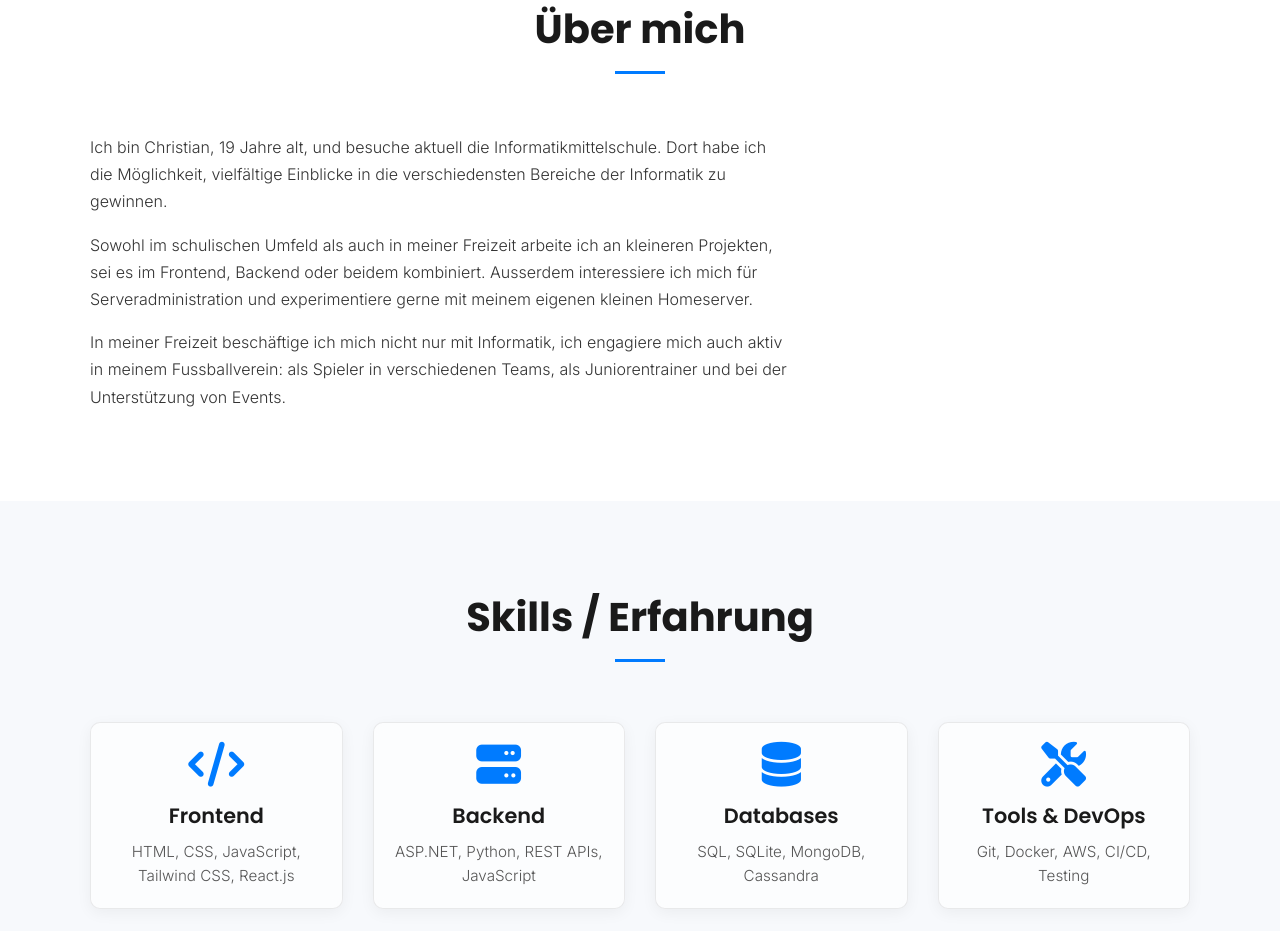
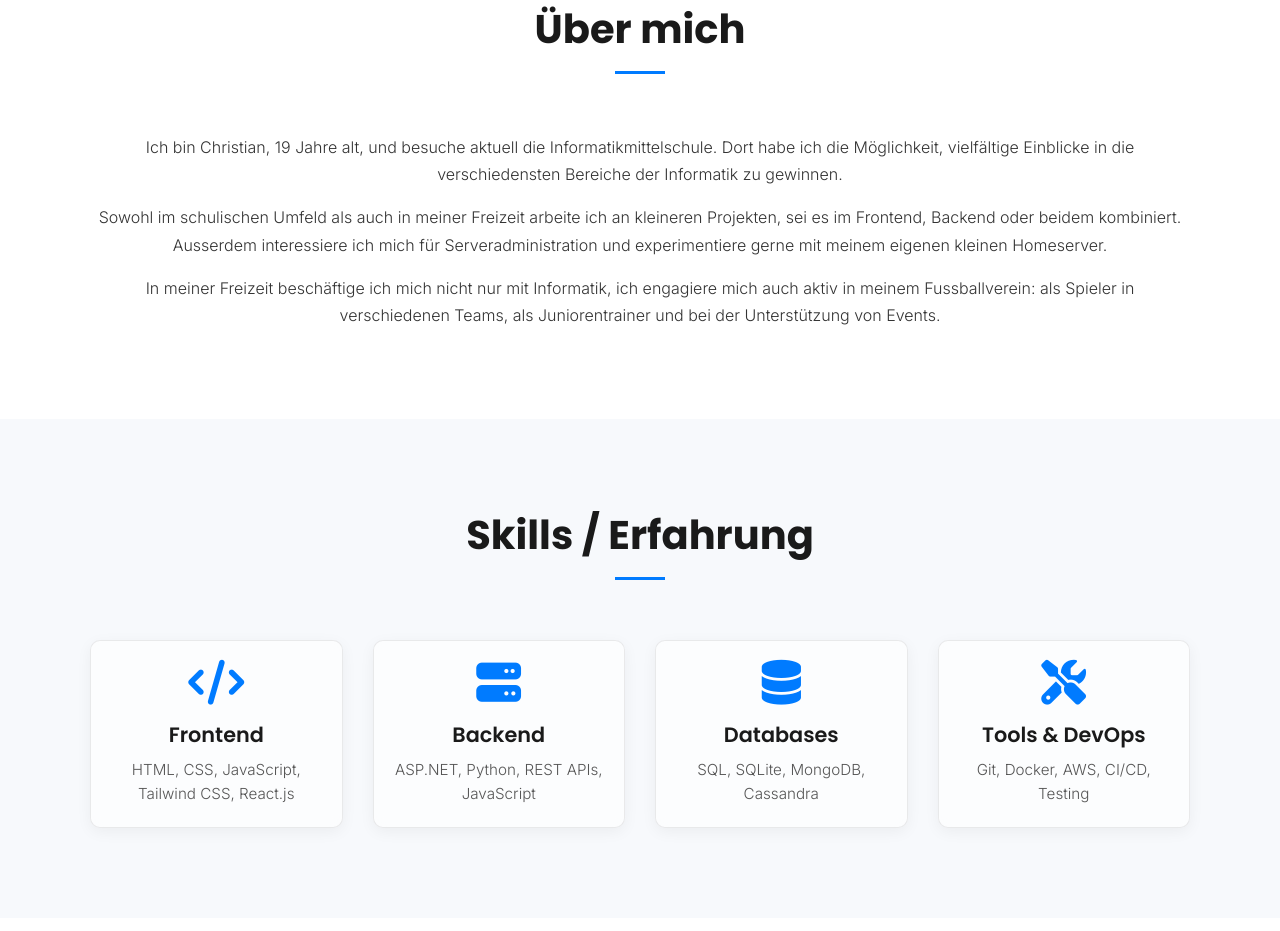
Before and after one commit to Entlino/Portfolio-Website, a plain HTML site: page index.html in a window 1280 px wide. Shown: the part 957-1888 px from the top of the page. Drawn offline with Linux system fonts and the light colour scheme.

Commit message:
Update style.css

```diff
--- a/style.css
+++ b/style.css
@@ -345,13 +345,9 @@ main {
   .about-content {
     flex-direction: row;
     align-items: flex-start;
-    text-align: left;
+    text-align: center;
     gap: 40px;
   }
-}
-
-.about-content p {
-  max-width: 700px; /* Gilt dann für den Text-Container */
 }
 
 .skills-grid {
```
